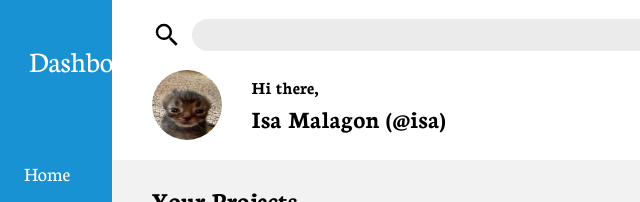
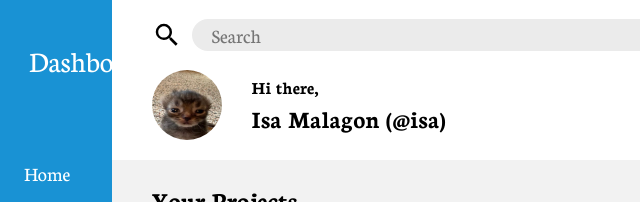
Before and after one commit to Kauboimausu/odin-admin-dashboard, a plain HTML site: page index.html in a window 1280 px wide. Shown: the top 202 px of the page, 101-741 px from the left. Drawn offline with Linux system fonts and the light colour scheme.

Commit message:
Added placeholder text for search bar

```diff
--- a/index.html
+++ b/index.html
@@ -39,7 +39,7 @@
 
             <div class="search-bar">
                 <img src="sources/magnify.svg" alt="A magnifying glass" class="icon">
-                <input type="text" class="search">
+                <input type="text" class="search" placeholder="Search">
             </div>
 
             <div class="user-info">
```
